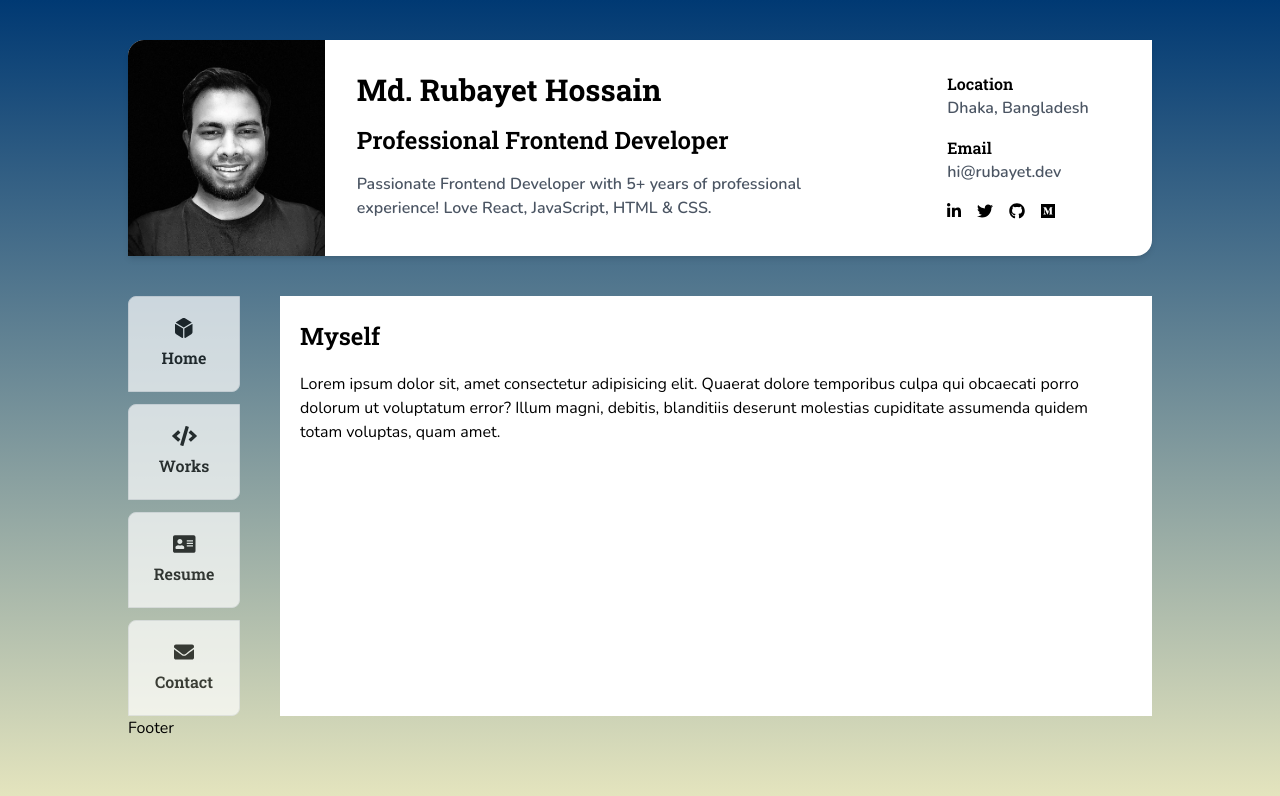
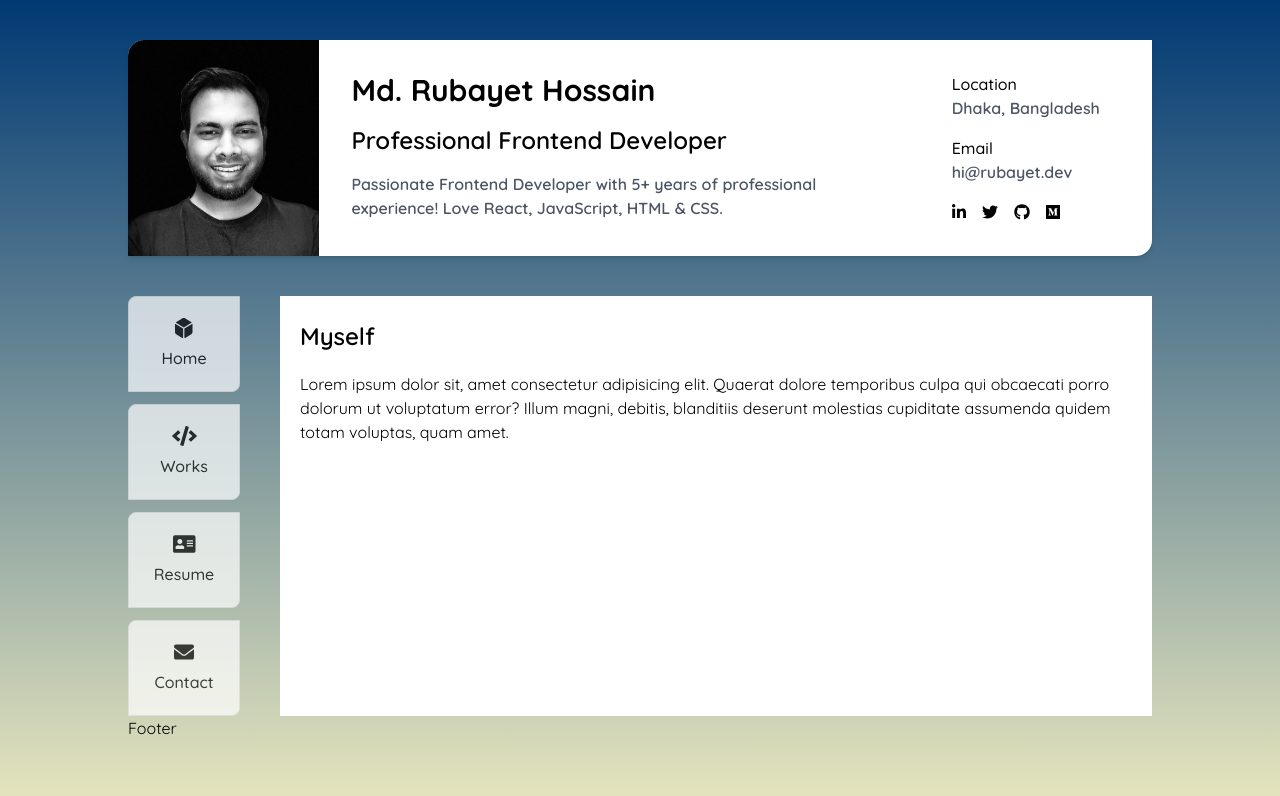
Before and after one commit to rubayethossain/rubayethossain.github.io, a Gatsby site: page / in a window 1280 px wide. Built offline with nearby package versions, Linux system fonts and the light colour scheme; Gatsby itself is replaced by a stand-in of ours.

Commit message:
Change font family to Quicksand

```diff
--- a/src/styles/global.css
+++ b/src/styles/global.css
@@ -1,7 +1,6 @@
-@import url('https://fonts.googleapis.com/css2?family=Nunito:wght@400;600;700&family=Roboto+Slab:wght@600;700&display=swap');
+@import url('https://fonts.googleapis.com/css2?family=Quicksand:wght@400;500;600;700&display=swap');
+
 @tailwind base;
-@tailwind components;
-@tailwind utilities;
 
 @layer base{
     html{
@@ -13,12 +12,25 @@
         background: -webkit-linear-gradient(to top, #E5E5BE, #003973) fixed;  /* Chrome 10-25, Safari 5.1-6 */
         background: linear-gradient(to top, #E5E5BE, #003973) fixed; /* W3C, IE 10+/ Edge, Firefox 16+, Chrome 26+, Opera 12+, Safari 7+ */
         background-repeat: no-repeat;
+        font-weight: 400;
     }
 
-    h1, h2, h3, h4, h5, h6{
-        font-family: 'Roboto Slab', serif;
+    h1{
+        @apply font-bold
+    }
+
+    h2{
+        @apply font-semibold
+    }
+
+    h3{
+        @apply font-medium
     }
 }
+
+@tailwind components;
+
+@tailwind utilities;
 
 @layer utilities{
     .bg-intro{
--- a/tailwind.config.js
+++ b/tailwind.config.js
@@ -3,7 +3,7 @@ module.exports = {
   darkMode: false, // or 'media' or 'class'
   theme: {
     fontFamily: {
-      sans: ['"Nunito"', "sans-serif"],
+      sans: ['"Quicksand"', "sans-serif"],
     },
     extend: {},
   },
```
